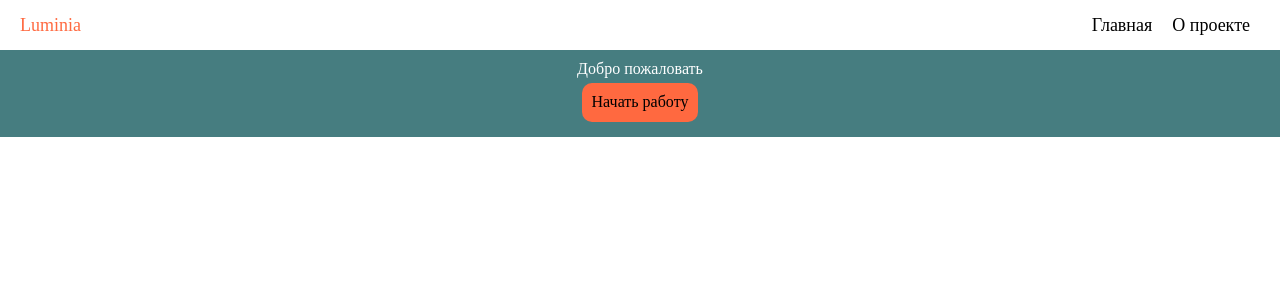
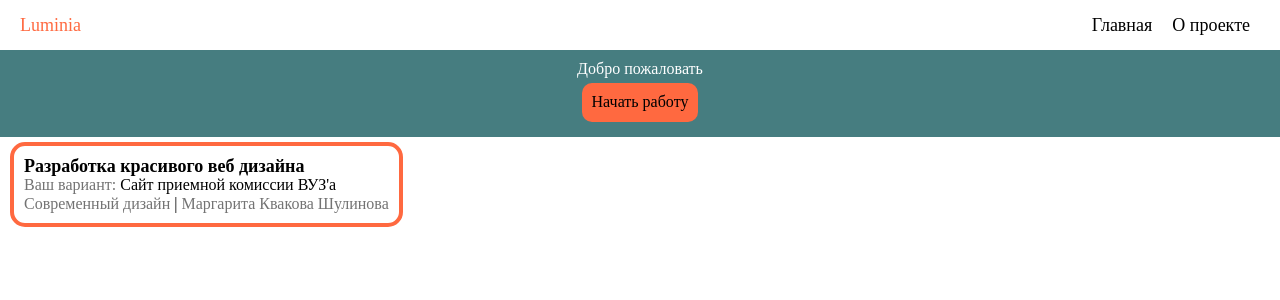
Before and after one commit to shionic/Luminia, a Vue app in the folder frontend/: page / in a window 1280 px wide. Shown: the top 300 px of the page. Built offline with nearby package versions, Linux system fonts and the light colour scheme.

Commit message:
TaskCard

```diff
--- a/frontend/src/App.vue
+++ b/frontend/src/App.vue
@@ -12,7 +12,5 @@ import { RouterLink, RouterView } from 'vue-router'
       </nav>
     </div>
   </header>
-  <main>
     <RouterView />
-  </main>
 </template>
--- a/frontend/src/assets/base.css
+++ b/frontend/src/assets/base.css
@@ -10,4 +10,7 @@
     --color-secondary-background: #836C4D;
     --color-white: #FFFFFF;
     --color-black: #000000;
+    --color-light-gray: #BFBFBF;
+    --color-dark-gray: #737373;
+    --color-darker-gray: #303030;
 }
--- a/frontend/src/assets/main.css
+++ b/frontend/src/assets/main.css
@@ -41,21 +41,22 @@ nav a:hover {
     color: var(--color-primary);
 }
 
-button {
-    border: none;
-    border-radius: 10px;
-    margin: 5px;
-    padding: 10px;
-    font-size: 16px;
-    cursor: pointer;
-    transition: 0.2s;
+main {
+    padding-left: 10px;
 }
 
-.button-primary {
-    background-color: var(--color-primary);
+.card {
+    border: var(--color-primary) solid 4px;
+    border-radius: 15px;
+    padding: 10px;
+    width: fit-content;
     color: var(--color-black);
+    transition: 0.5s;
+    margin-top: 5px;
+    margin-bottom: 5px;
 }
 
-.button-primary:hover {
-    background-color: var(--color-primary-hover);
+.card:hover {
+    color: var(--color-black);
+    background-color: var(--color-primary);
 }
--- /dev/null
+++ b/frontend/src/components/TaskCard.vue
@@ -0,0 +1,34 @@
+<script setup lang="ts">
+const name = 'Разработка красивого веб дизайна';
+const description = 'Сайт приемной комиссии ВУЗ\'а'
+const author = 'Маргарита Квакова Шулинова';
+const category = 'Современный дизайн';
+</script>
+<template>
+    <div class="card task-card">
+        <div class="card-name">
+            {{ name }}
+        </div>
+        <div class="card-description">
+            <span class="card-comment">Ваш вариант:</span> {{ description }}
+        </div>
+        <div class="card-bottom">
+            <span class="card-comment">{{ category }}</span> | <span class="card-comment">{{ author }}</span>
+        </div>
+    </div>
+</template>
+<style>
+.task-card {
+    cursor: pointer;
+}
+.card-name {
+    font-size: 18px;
+    font-weight: 600;
+}
+.card-comment {
+    color: var(--color-dark-gray);
+}
+.card:hover .card-comment {
+    color: var(--color-darker-gray);
+}
+</style>
--- a/frontend/src/components/base/LButton.vue
+++ b/frontend/src/components/base/LButton.vue
@@ -10,3 +10,23 @@ const buttonClasses = "button button-"+props.type
 <template>
     <button :class="buttonClasses" @click="$emit('click')"><slot></slot></button>
 </template>
+<style>
+button {
+    border: none;
+    border-radius: 10px;
+    margin: 5px;
+    padding: 10px;
+    font-size: 16px;
+    cursor: pointer;
+    transition: 0.2s;
+}
+
+.button-primary {
+    background-color: var(--color-primary);
+    color: var(--color-black);
+}
+
+.button-primary:hover {
+    background-color: var(--color-primary-hover);
+}
+</style>
--- a/frontend/src/views/HomeView.vue
+++ b/frontend/src/views/HomeView.vue
@@ -1,4 +1,5 @@
 <script setup lang="ts">
+import TaskCard from '../components/TaskCard.vue'
 </script>
 
 <template>
@@ -10,4 +11,9 @@
       <l-button type="primary">Начать работу</l-button>
     </div>
   </div>
+  <main>
+  <task-card>
+      A
+  </task-card>
+  </main>
 </template>
```
